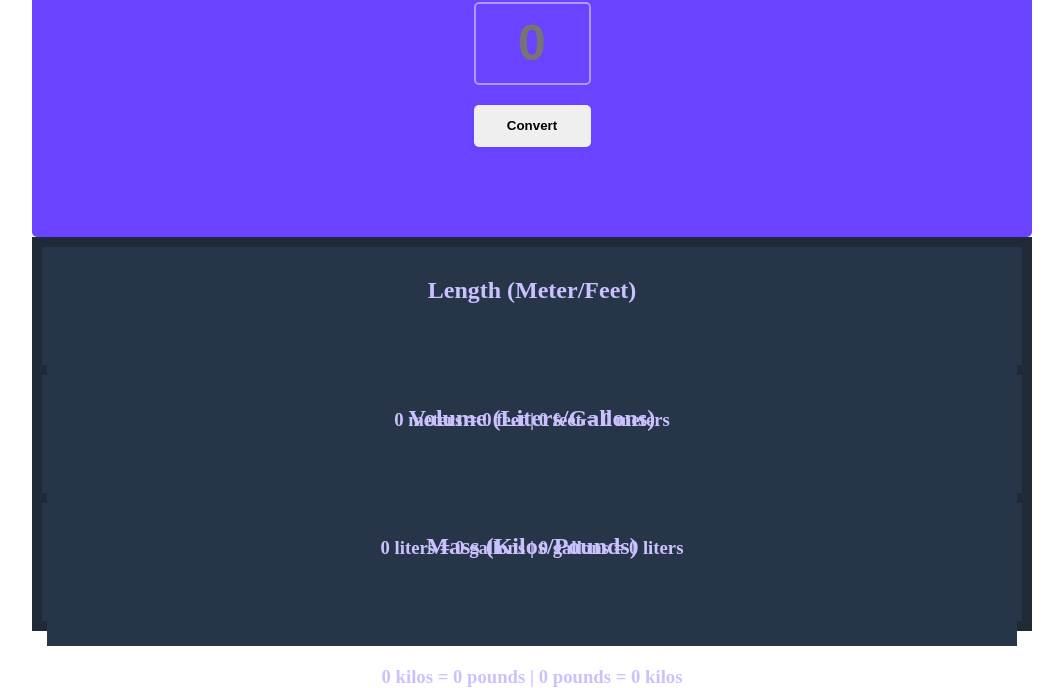
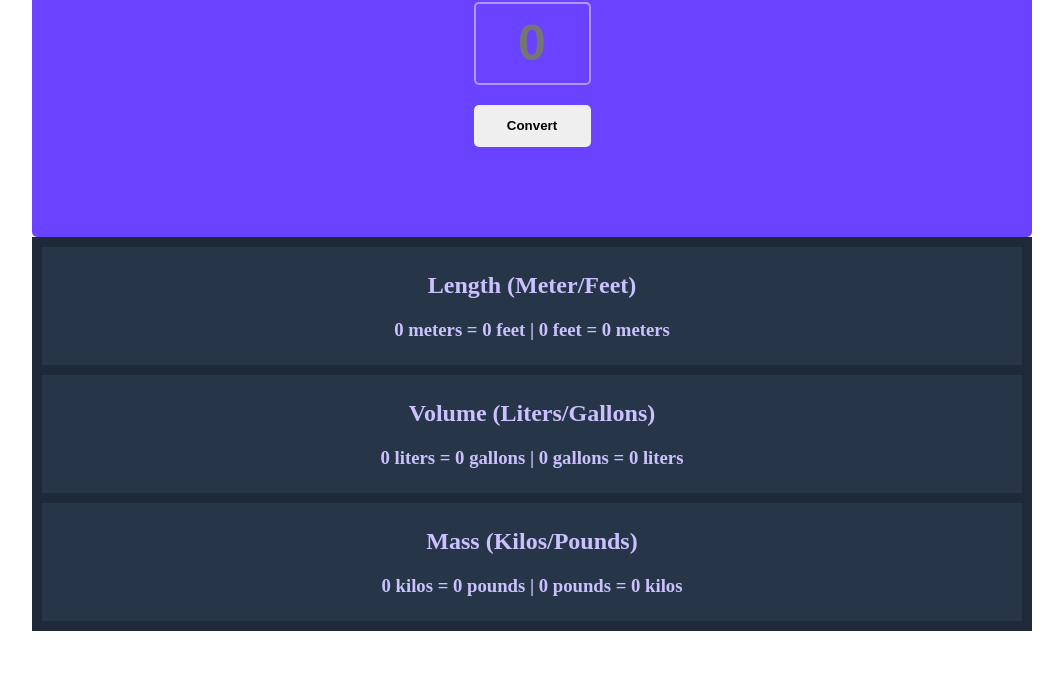
Before and after one commit to cris013/Unit-Converter, a plain HTML site: page index.html in a window 1280 px wide. Shown: the part 116-804 px from the top of the page, without its empty margins (108-1171 px from the left). Drawn offline with Linux system fonts and the light colour scheme.

Commit message:
Update index.html

```diff
--- a/index.html
+++ b/index.html
@@ -17,15 +17,15 @@
         </div>
         <div id="container">
             <div id="length">
-                <h2 id="length"> Length (Meter/Feet) </h2>
+                <h2> Length (Meter/Feet) </h2>
                 <h3 id="length-el"> 0 meters = 0 feet | 0 feet = 0 meters</h3>
             </div>
             <div id="volume">
-                <h2 id="volume"> Volume (Liters/Gallons) </h2>
+                <h2> Volume (Liters/Gallons) </h2>
                 <h3 id="volume-el">0 liters = 0 gallons | 0 gallons = 0 liters</h3>
             </div>
             <div id="mass">
-                <h2 id="mass"> Mass (Kilos/Pounds) </h2>
+                <h2> Mass (Kilos/Pounds) </h2>
                 <h3 id="mass-el">0 kilos = 0 pounds | 0 pounds = 0 kilos </h3>
             </div>
         </div>
```
